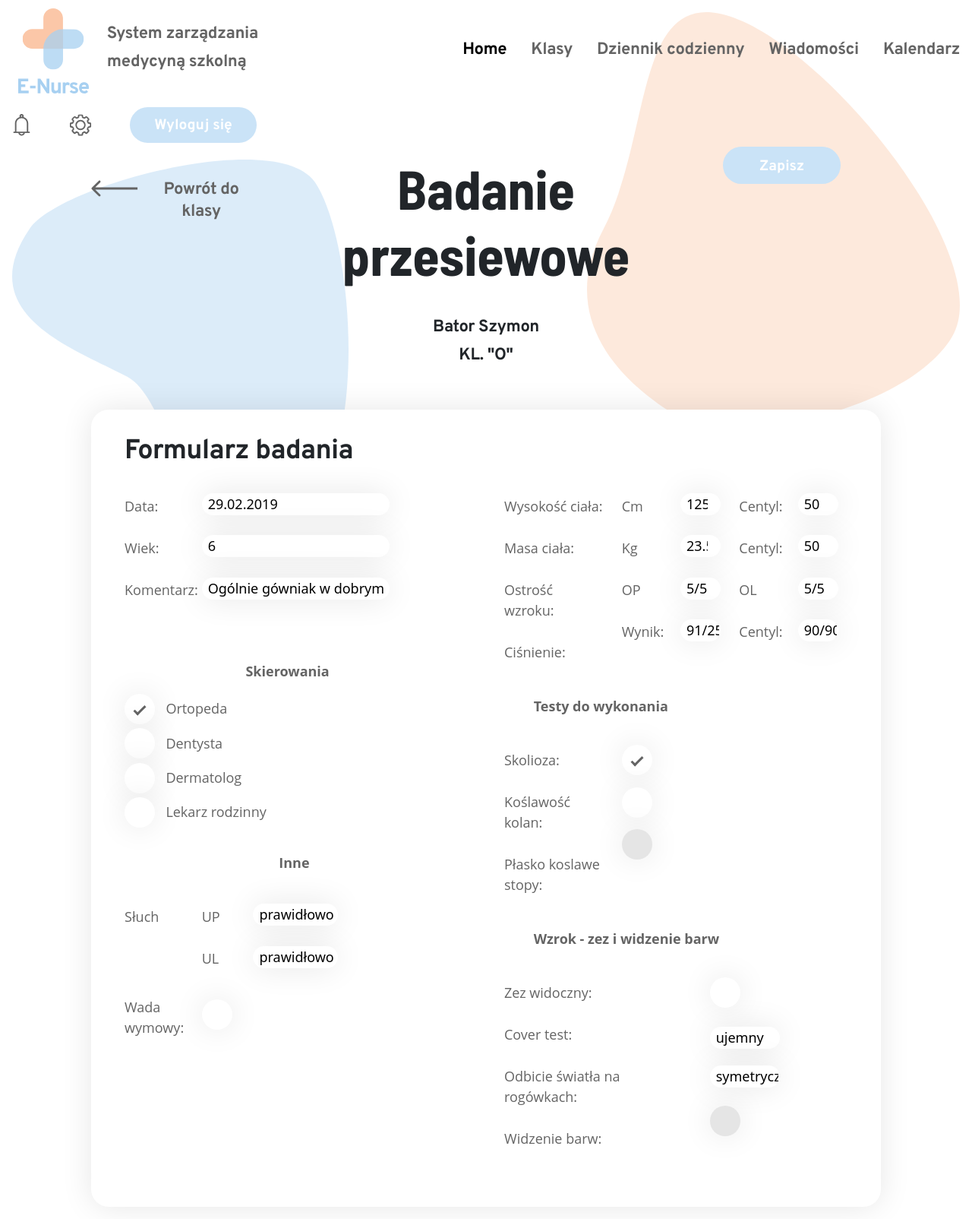
After one commit to kamilawk19/E-Nurse, a PHP site: page /front/badanie_przesiewowe_edit.html in a window 1280 px wide. The commit adds this page. Shown: the whole page at 76% size. Run offline with PHP 8.4, Linux system fonts and the light colour scheme; some libraries are stand-ins or nearby versions.

Commit message:
Nowy html (badanie_przesiewowe_edit), update css

```diff
--- /dev/null
+++ b/front/badanie_przesiewowe_edit.html
@@ -0,0 +1,211 @@
+<html lang="pl">
+<head>
+    <meta charset="utf-8" />
+    <meta http-equiv="X-UA-Compatible" content="IE=edge,chrome=1" />
+    <title>E-Nurse</title>
+
+    <link href="https://cdn.jsdelivr.net/npm/bootstrap@5.1.3/dist/css/bootstrap.min.css" rel="stylesheet" integrity="sha384-1BmE4kWBq78iYhFldvKuhfTAU6auU8tT94WrHftjDbrCEXSU1oBoqyl2QvZ6jIW3" crossorigin="anonymous">
+    <link rel="stylesheet" href="style.css">
+
+</head>
+
+
+<body>
+    <nav class="navbar">
+
+        <div class="navbar-brand navbar__heading">
+            <img src="images/logo.svg" alt="E-Nurse logo" />
+            <div class="subtitle">
+                <h3>System zarządzania</h3>
+                <h3>medycyną szkolną</h3>
+            </div>
+        </div>
+
+        <ul class="navbar__list">
+            <li class="navbar__list-item navbar__list-item-current">
+                <a href="main.html"><h3>Home</h3></a>
+            </li>
+            <li class="navbar__list-item">
+                <a href="classes.html"><h3>Klasy</h3></a>
+            </li>
+            <li class="navbar__list-item">
+                <a href="journal.html"><h3>Dziennik codzienny</h3></a>
+            </li>
+            <li class="navbar__list-item">
+                <a href="messages.html"><h3>Wiadomości</h3></a>
+            </li>
+            </li>
+            <li class="navbar__list-item">
+            <a href="calendar.html"><h3>Kalendarz</h3></a>
+            </li>
+        </ul>
+
+        <div class="navbar__buttons-container">
+            <a class="" href="notifications.html"><img class="notiffication_img img-fluid" src="images/notification.svg"></a>
+            <a class="" href="setting.html"><img class="setting_img img-fluid" src="images/setting.svg"></a>
+            <a class="btn-blue--filled" href="#">Wyloguj się</a>
+        </div>
+    </nav>
+
+    <div class="container">
+
+        <header>
+            <a class="col-md-2 offset-md-1 btn-back" href="student.html"><img src="images/Arrow.svg"><h3>Powrót do klasy</h3></a>
+            <div class="col-md-6">
+                <h1>Badanie przesiewowe</h1>
+                    <h3 class="subtitle_name">Bator Szymon</h3>
+                    <h3>KL. "O"</h3>
+            </div>
+            <div class="col-md-3 badanie_edit_btn">
+                <a class="btn-blue--filled" href="#">Zapisz</a>
+            </div>
+
+        </header>
+
+        <div class="row col-md-10 offset-md-1 background__container">
+            <h2>Formularz badania</h2>
+            <div class=" student_blocks student_info ">
+                <div class="row">
+                    <div class="col-md-5">
+                        <div class="row">
+                            <div class="col-md-3">
+                                <p>Data:</p>
+                                <p>Wiek:</p>
+                                <p>Komentarz:</p>
+                            </div>
+                            <div class="col-md-8 badanie_form">
+                                <input type="text" name="date" value="29.02.2019">
+                                <input type="number" name="age" value="6">
+                                <input type="text" name="desc" value="Ogólnie gówniak w dobrym stanie, troche krzywy ale koledzy w kiblu go naprostują.">
+                            </div>
+                        </div>
+                        <div class="badanie_group doctors">
+                            <p class="offset-md-5 bold_title">Skierowania</p>
+                            <label class="checkbox_container">Ortopeda
+                                <input type="checkbox" checked>
+                                <span class="checkmark"></span>
+                            </label>
+                            <label class="checkbox_container">Dentysta
+                                <input type="checkbox" >
+                                <span class="checkmark"></span>
+                            </label>
+                            <label class="checkbox_container">Dermatolog
+                                <input type="checkbox" >
+                                <span class="checkmark"></span>
+                            </label>
+                            <label class="checkbox_container">Lekarz rodzinny
+                                <input type="checkbox" >
+                                <span class="checkmark"></span>
+                            </label>
+                        </div>
+                        <div class="row">
+                            <p class="offset-md-6 bold_title badanie_group">Inne</p>
+                            <div class="col-md-3">
+                                <p>Słuch</p><br><br>
+                                <p>Wada wymowy:</p>
+                            </div>
+                            <div class="col-md-2">
+                                <p>UP</p>
+                                <p>UL</p><br>
+                                <label class="checkbox_container">
+                                    <input type="checkbox" >
+                                    <span class="checkmark"></span>
+                                </label>
+                            </div>
+                            <div class="col-md-4 badanie_form">
+                                <input type="text" name="desc" value="prawidłowo">
+                                <input type="text" name="desc" value="prawidłowo">
+                            </div>
+                        </div>
+                    </div>
+                    <div class="row col-md-6  offset-1">
+                        <div class="col-md-4">
+                            <p>Wysokość ciała:</p>
+                            <p>Masa ciała:</p>
+                            <p>Ostrość wzroku:</p>
+                            <p>Ciśnienie:</p>
+                        </div>
+                        <div class="col-md-2">
+                            <p>Cm</p>
+                            <p>Kg</p>
+                            <p>OP</p>
+                            <p>Wynik:</p>
+                        </div>
+                        <div class="col-md-2 badanie_form">
+                            <input type="number" name="desc" value="125">
+                            <input type="number" name="desc" value="23.5">
+                            <input type="text" name="desc" value="5/5">
+                            <input type="text" name="desc" value="91/25">
+                        </div>
+                        <div class="col-md-2">
+                            <p>Centyl:</p>
+                            <p>Centyl:</p>
+                            <p>OL</p>
+                            <p>Centyl:</p>
+                        </div>
+                        <div class="col-md-2 badanie_form">
+                            <input type="number" name="desc" value="50">
+                            <input type="number" name="desc" value="50">
+                            <input type="text" name="desc" value="5/5">
+                            <input type="text" name="desc" value="90/90">
+                        </div>
+                        <p class="offset-md-1 bold_title">Testy do wykonania</p>
+                        <div class="col-md-4">
+                            <p>Skolioza:</p>
+                            <p>Koślawość kolan:</p>
+                            <p>Płasko koslawe stopy:</p>
+                        </div>
+                        <div class="col-md-3 just_checkbox">
+                            <label class="checkbox_container">
+                                <input type="checkbox" checked>
+                                <span class="checkmark"></span>
+                            </label>
+                            <label class="checkbox_container">
+                                <input type="checkbox" >
+                                <span class="checkmark"></span>
+                            </label>
+                            <label class="checkbox_container">
+                                <input type="checkbox" disabled>
+                                <span class="checkmark"></span>
+                            </label>
+                        </div>
+                        <p class="offset-md-1 bold_title">Wzrok - zez i widzenie barw</p>
+                        <div class="col-md-7">
+                            <p>Zez widoczny:</p>
+                            <p>Cover test:</p>
+                            <p>Odbicie światła na rogówkach:</p>
+                            <p>Widzenie barw:</p>
+                        </div>
+                        <div class="col-md-3 just_checkbox badanie_form">
+                            <label class="checkbox_container">
+                                <input type="checkbox" >
+                                <span class="checkmark"></span>
+                            </label>
+                            <input type="text" name="desc" value="ujemny">
+                            <input type="text" name="desc" value="symetryczny">
+                            <label class="checkbox_container">
+                                <input type="checkbox" disabled>
+                                <span class="checkmark"></span>
+                            </label>
+                        </div>
+                    </div>
+
+                </div>
+
+            </div>
+        </div>
+
+
+
+
+
+        <img class="img-fluid peach_vector-main" src="images/peach_vector.svg">
+        <img class="img-fluid blue_vector-main" src="images/blue_vector.svg">
+    </div>
+
+    <script src="https://code.jquery.com/jquery-3.2.1.slim.min.js" integrity="sha384-KJ3o2DKtIkvYIK3UENzmM7KCkRr/rE9/Qpg6aAZGJwFDMVNA/GpGFF93hXpG5KkN" crossorigin="anonymous"></script>
+    <script src="https://cdn.jsdelivr.net/npm/popper.js@1.12.9/dist/umd/popper.min.js" integrity="sha384-ApNbgh9B+Y1QKtv3Rn7W3mgPxhU9K/ScQsAP7hUibX39j7fakFPskvXusvfa0b4Q" crossorigin="anonymous"></script>
+    <script src="https://cdn.jsdelivr.net/npm/bootstrap@4.0.0/dist/js/bootstrap.min.js" integrity="sha384-JZR6Spejh4U02d8jOt6vLEHfe/JQGiRRSQQxSfFWpi1MquVdAyjUar5+76PVCmYl" crossorigin="anonymous"></script>
+
+</body>
+</html>
--- a/front/students_list.html
+++ b/front/students_list.html
@@ -100,7 +100,7 @@
                         <p>Kl. VII</p>
                     </div>
                     <div class="col-md-5 list-buttons">
-                        <a class="btn-blue--filled list-btn" href="#">Informacje o uczniu</a>
+                        <a class="btn-blue--filled list-btn" href="#">Więcej</a>
                         <a class="btn-peach--filled list-btn" href="#">Dodaj badanie</a>
                     </div>
                 </div>
@@ -114,7 +114,7 @@
                         <p>Kl. VII</p>
                     </div>
                     <div class="col-md-5 list-buttons">
-                        <a class="btn-blue--filled list-btn" href="#">Informacje o uczniu</a>
+                        <a class="btn-blue--filled list-btn" href="#">Więcej</a>
                         <a class="btn-peach--filled list-btn" href="#">Dodaj badanie</a>
                     </div>
                 </div>
--- a/front/style.css
+++ b/front/style.css
@@ -156,6 +156,7 @@ a:hover{
     font-size: 1rem;
     margin: 0 1rem;
     margin-top: 0.5rem;
+    white-space: nowrap;
 }
 
 
@@ -592,6 +593,103 @@ header h3{
     margin-top: 2.5rem;
     margin-left: 3vw;
 }
-.badanie_edit a{
+.badanie_edit_btn a{
     padding: 0.85rem 3rem 0.7rem 3rem;
 }
+
+/* Badanie przesiewowe edit */
+
+.badanie_form input[type=text], .badanie_form input[type=number] {
+    width: 100%;
+    margin-top: 1.5rem;
+    margin-bottom: 0.15rem;
+    padding-left: 0.5rem;
+    background: #FFFFFF;
+    border: 0;
+    box-shadow: 0px 0px 40px rgba(0, 0, 0, 0.1);
+    border-radius: 23px;
+    font-size: 1.125rem;
+    color: black;
+}
+
+.doctors label{
+    font-family: Open Sans;
+    font-size: 1.125rem;
+    color:#646464;
+}
+
+.checkbox_container {
+    display: block;
+    position: relative;
+    padding-left: 3.4rem;
+    padding-top: 0.4rem;
+    margin-bottom: 12px;
+    cursor: pointer;
+    font-size: 22px;
+    -webkit-user-select: none;
+    -moz-user-select: none;
+    -ms-user-select: none;
+    user-select: none;
+  }
+
+  /* Hide the browser's default checkbox */
+  .checkbox_container input {
+    position: absolute;
+    opacity: 0;
+    cursor: pointer;
+    height: 0;
+    width: 0;
+  }
+
+  /* Create a custom checkbox */
+  .checkmark {
+    position: absolute;
+    top: 0;
+    left: 0;
+    height: 2.5rem;
+    width: 2.5rem;
+    background: #FFFFFF;
+    box-shadow: 0px 0px 40px rgba(0, 0, 0, 0.1);
+    border-radius: 23px;
+  }
+
+  /* On mouse-over, add a more grey box-shadow  */
+.checkbox_container:hover input ~ .checkmark {
+    box-shadow: 0px 0px 40px rgba(0, 0, 0, 0.2);
+}
+
+/* Create the checkmark/indicator (hidden when not checked) */
+.checkmark:after {
+    content: "";
+    position: absolute;
+    display: none;
+}
+/* Show the checkmark when checked */
+.checkbox_container input:checked ~ .checkmark:after {
+    display: block;
+}
+
+/* Style the checkmark/indicator */
+.checkbox_container .checkmark:after {
+    left: 16px;
+    top: 12px;
+    width: 8px;
+    height: 16px;
+    border: solid #646464;
+    border-width: 0 3px 3px 0;
+    -webkit-transform: rotate(45deg);
+    -ms-transform: rotate(45deg);
+    transform: rotate(45deg);
+}
+.checkbox_container input:disabled ~ .checkmark{
+    background-color: #E5E5E5;
+}
+
+.just_checkbox .checkbox_container{
+    padding-bottom: 1.7rem;
+    margin-top: 1.35rem;
+}
+
+.just_checkbox input[type=text]{
+    margin-top: 1.2rem;
+}
```
